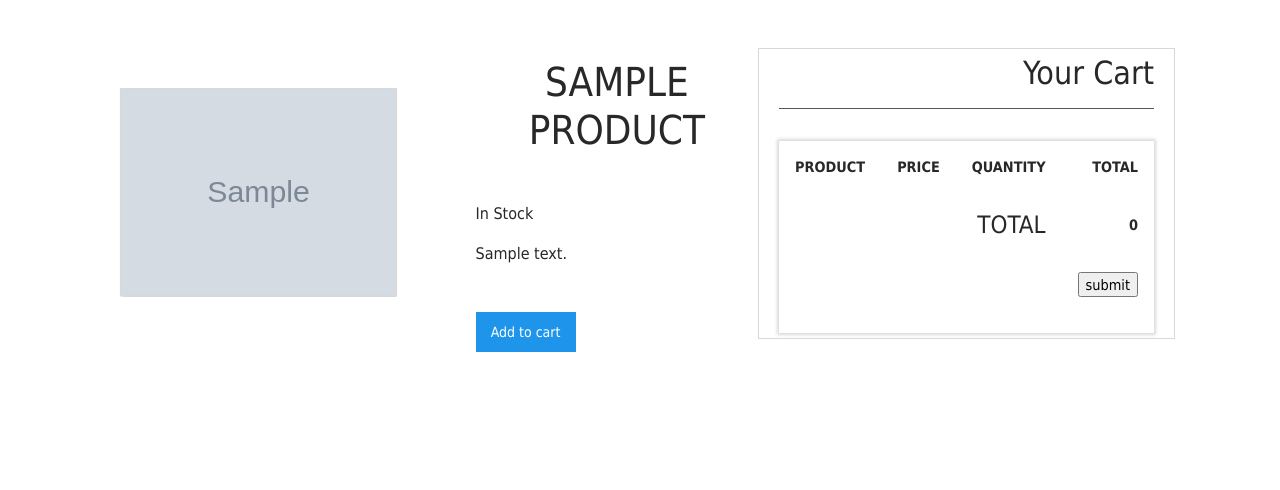
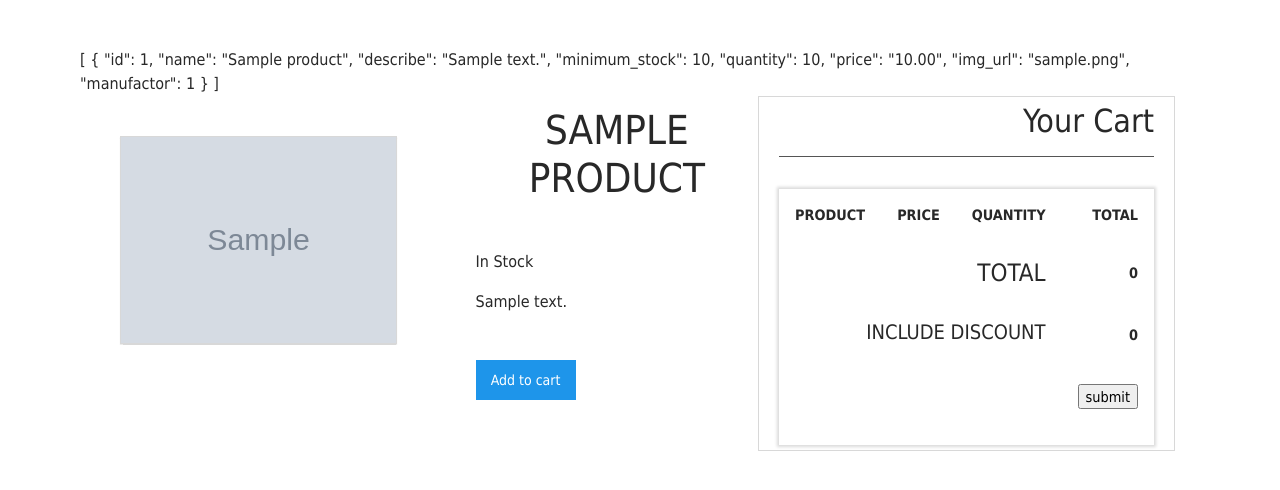
Before and after one commit to somjukss/projectDistributor, a Django app: page /products/index/ in a window 1280 px wide. Shown: the top 490 px of the page. Run offline with Django 3.2, Linux system fonts and the light colour scheme; a user stored in the database is signed in; tables that the repository leaves empty hold one stand-in row (values such as "Sample post"); grey boxes marked "Sample" are stand-in pictures; lists and menus that the app fills with data are empty; some libraries are stand-ins or nearby versions.

Commit message:
discount of dealer

```diff
--- a/products/templates/products/index.html
+++ b/products/templates/products/index.html
@@ -13,6 +13,7 @@
 <body>
     <div class="nav-bar"></div>
     <div id="app">
+        [[info]]
         <div class="col-dx">
             <div class="cart">
                 <h2>Your Cart</h2>
@@ -40,6 +41,7 @@
                             </td>
                             <td>
                                 <div class="total">[[ item.price * item.quantity ]]</div>
+
                             </td>
                         </tr>
                     </tbody>
@@ -49,6 +51,12 @@
                                 <h4 class="total-title">Total</h4>
                             </th>
                             <th>[[ total ]]</th>
+                        </tr>
+                        <tr>
+                            <th colspan="3">
+                                <h5 class="total-title">Include Discount</h5>
+                            </th>
+                            <th>[[total_discount]]</th>
                         </tr>
                         <tr>
                             <th colspan="3">
@@ -133,6 +141,13 @@
                 premium: true,
                 cart: [],
                 total: 0,
+
+            },
+
+            computed: {
+                total_discount() {
+                    return this.total - (this.total * {{ dealer.discount }})
+                }
             },
             mounted() {
                 axios
--- a/products/views.py
+++ b/products/views.py
@@ -27,7 +27,8 @@ from .serializers import *
 
 @login_required
 def index(request):
-    context = {}
+    dealer = Dealer.objects.filter(customer_ptr_id=request.user.id).all()[0]
+    context = {'dealer': dealer}
     return render(request, 'products/index.html', context)
 def api_index(request):
     if request.method == 'POST':
@@ -45,7 +46,7 @@ def api_index(request):
             date=datetime.date.today(),
             detail=customer.address,
             total_price1=total_price1,
-            total_price2=customer.dealer.discount,
+            total_price2=total_price1 - (customer.dealer.discount*total_price1),
             customer_id=request.user.id
         )
         order.save()
```
